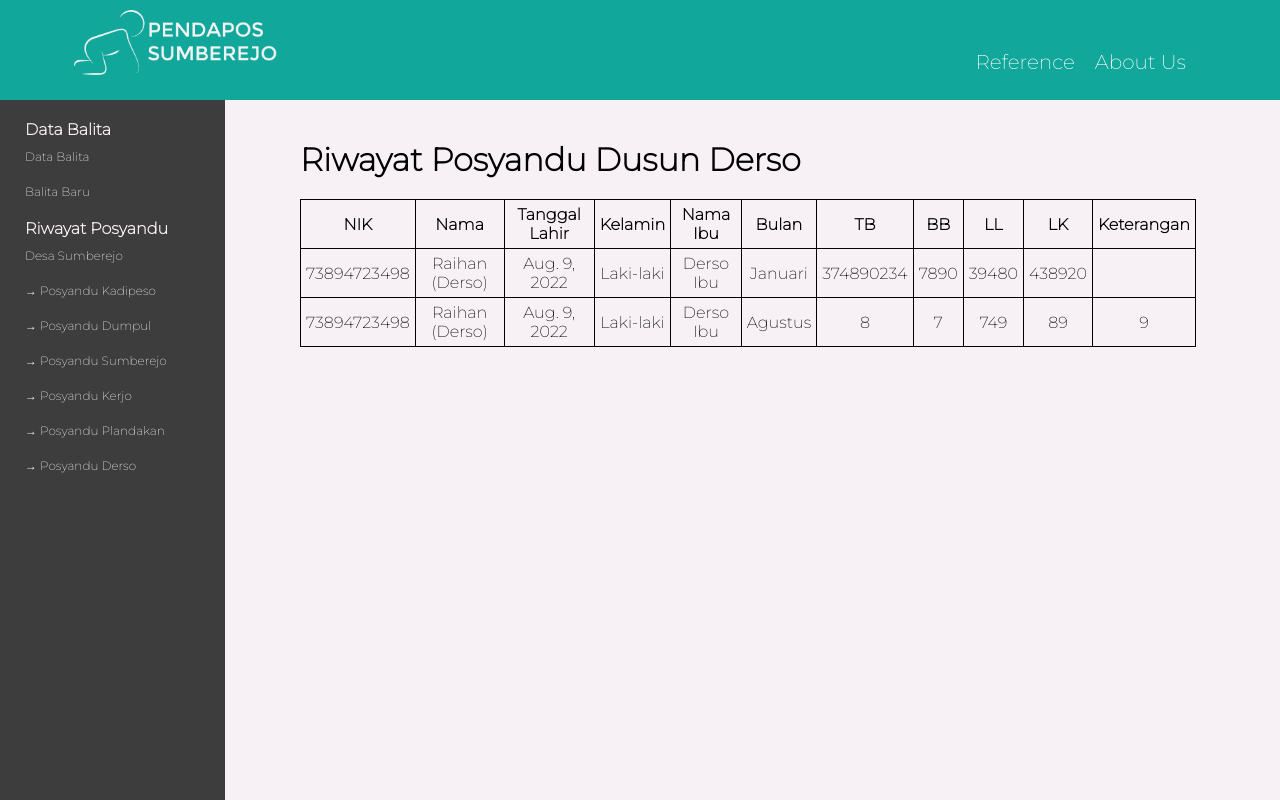
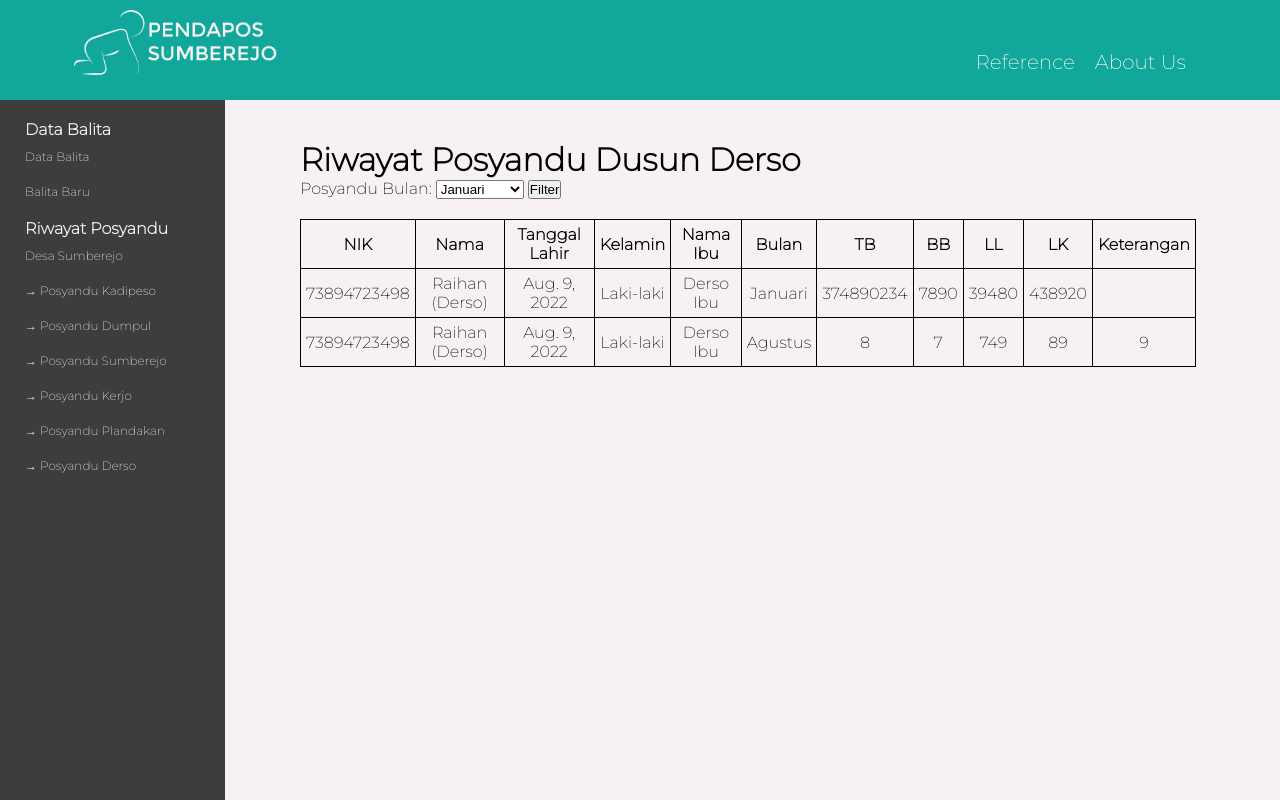
Before and after one commit to garrychrstn/pendaposheroku, a Django app: page /riwayat/derso in a window 1280 px wide. Run offline with Django 4.2, Linux system fonts and the light colour scheme; data comes from the database, SQL or seed files in the repository; both versions use the stored data as it was after the commit.

Commit message:
v2.3, fix filter, add filter to desa and all dusun

```diff
--- a/main/forms.py
+++ b/main/forms.py
@@ -10,7 +10,7 @@ class SearchBalita(forms.Form):
             'placeholder' : 'Nama'
         })
     )
-class PosyanduFilter(forms.Form):
+class BulanForm(forms.Form):
     pilihanbulan = [
     ('Januari', 'Januari'),
     ('Februari', 'Februari'),
--- a/main/templates/all.html
+++ b/main/templates/all.html
@@ -12,7 +12,7 @@
         <h1>Riwayat Posyandu Desa Sumberejo</h1>
         <form method='POST' action=''>
             {% csrf_token %}
-            {{ forms.as_p }}
+            {{ forms }}
             <button type='submit' name='save'>Filter</button>
         </form>
     </div>
--- a/main/templates/dusunderso.html
+++ b/main/templates/dusunderso.html
@@ -10,6 +10,11 @@
 {% block content %}
     <div class='intro'>
         <h1>Riwayat Posyandu Dusun Derso</h1>
+        <form method='POST' action=''>
+            {% csrf_token %}
+            {{ forms }}
+            <button type='submit' name='save'>Filter</button>
+        </form>
     </div>
     {% comment %} <div class='filter'>
         <form method="GET" action="{% url 'main:riwayatfilter' %}">
--- a/main/templates/dusundumpul.html
+++ b/main/templates/dusundumpul.html
@@ -10,6 +10,11 @@
 {% block content %}
     <div class='intro'>
         <h1>Riwayat Posyandu Dusun Dumpul</h1>
+        <form method='POST' action=''>
+            {% csrf_token %}
+            {{ forms }}
+            <button type='submit' name='save'>Filter</button>
+        </form>
     </div>
     {% comment %} <div class='filter'>
         <form method="GET" action="{% url 'main:riwayatfilter' %}">
--- a/main/templates/dusunkadipeso.html
+++ b/main/templates/dusunkadipeso.html
@@ -10,6 +10,11 @@
 {% block content %}
     <div class='intro'>
         <h1>Riwayat Posyandu Dusun Kadipeso</h1>
+        <form method='POST' action=''>
+            {% csrf_token %}
+            {{ forms }}
+            <button type='submit' name='save'>Filter</button>
+        </form>
     </div>
     {% comment %} <div class='filter'>
         <form method="GET" action="{% url 'main:riwayatfilter' %}">
--- a/main/templates/dusunkerjo.html
+++ b/main/templates/dusunkerjo.html
@@ -10,6 +10,11 @@
 {% block content %}
     <div class='intro'>
         <h1>Riwayat Posyandu Dusun Kerjo</h1>
+        <form method='POST' action=''>
+            {% csrf_token %}
+            {{ forms }}
+            <button type='submit' name='save'>Filter</button>
+        </form>
     </div>
     {% comment %} <div class='filter'>
         <form method="GET" action="{% url 'main:riwayatfilter' %}">
--- a/main/templates/dusunplandakan.html
+++ b/main/templates/dusunplandakan.html
@@ -10,6 +10,11 @@
 {% block content %}
     <div class='intro'>
         <h1>Riwayat Posyandu Dusun Plandakan</h1>
+        <form method='POST' action=''>
+            {% csrf_token %}
+            {{ forms }}
+            <button type='submit' name='save'>Filter</button>
+        </form>
     </div>
     {% comment %} <div class='filter'>
         <form method="GET" action="{% url 'main:riwayatfilter' %}">
--- a/main/templates/dusunsumberejo.html
+++ b/main/templates/dusunsumberejo.html
@@ -10,6 +10,11 @@
 {% block content %}
     <div class='intro'>
         <h1>Riwayat Posyandu Dusun Sumberejo</h1>
+        <form method='POST' action=''>
+            {% csrf_token %}
+            {{ forms }}
+            <button type='submit' name='save'>Filter</button>
+        </form>
     </div>
     {% comment %} <div class='filter'>
         <form method="GET" action="{% url 'main:riwayatfilter' %}">
--- a/main/views.py
+++ b/main/views.py
@@ -1,6 +1,7 @@
 from django.shortcuts import render, get_object_or_404, redirect
 from datetime import date, timezone, datetime
 from .forms import *
+from django.db.models import Prefetch
 from django.http import HttpResponse, HttpResponseRedirect, Http404
 from . forms import *
 from . models import *
@@ -107,72 +108,130 @@ def inputposyandu(response, nik):
 
 
 def riwayat(response):
-
-    # profils = Profil.objects.all()
-    # posyandus = Posyandu.objects.all()
-
-    # context = {
-    #     'pf' : profils,
-    #     'ps' : posyandus,
-    # }
-    # return render(response, 'all.html', context)
-
     profils = Profil.objects.prefetch_related('posyandu_set')
     if response.method == 'POST':
-        forms = PosyanduFilter(response.POST)
+        forms = BulanForm(response.POST)
         if forms.is_valid():
             bulan = forms.cleaned_data['bulan']
-            profils = profils.filter(bulan__icontains=bulan)
+            profils = Profil.objects.prefetch_related(
+                Prefetch('posyandu_set', Posyandu.objects.filter(bulan=bulan))
+            ).filter(posyandu__bulan=bulan)
+
     else:
-        forms = PosyanduFilter()
-
+        forms = BulanForm()
     return render(response, 'all.html', {'profils': profils, 'forms' : forms})
 
 def dumpul(response):
-    p = Profil.objects.prefetch_related('posyandu_set')
-    profils = p.filter(dusun='Dumpul')
+    profils = Profil.objects.prefetch_related('posyandu_set')
+    profils = profils.filter(dusun='Dumpul')
+    if response.method == 'POST':
+        forms = BulanForm(response.POST)
+        if forms.is_valid():
+            bulan = forms.cleaned_data['bulan']
+            profils = Profil.objects.prefetch_related(
+                Prefetch('posyandu_set', Posyandu.objects.filter(bulan=bulan))
+            ).filter(posyandu__bulan=bulan, dusun='Dumpul')
+
+    else:
+        forms = BulanForm()
     context = {
         'profils' : profils,
+        'forms' : forms
     }
     return render(response, 'dusundumpul.html', context)
 
 def kadipeso(response):
-    p = Profil.objects.prefetch_related('posyandu_set')
-    profils = p.filter(dusun='Kadipeso')
+    profils = Profil.objects.prefetch_related('posyandu_set')
+    profils = profils.filter(dusun='Kadipeso')
+    if response.method == 'POST':
+        forms = BulanForm(response.POST)
+        if forms.is_valid():
+            bulan = forms.cleaned_data['bulan']
+            profils = Profil.objects.prefetch_related(
+                Prefetch('posyandu_set', Posyandu.objects.filter(bulan=bulan))
+            ).filter(posyandu__bulan=bulan, dusun='Kadipeso')
+
+    else:
+        forms = BulanForm()
     context = {
         'profils' : profils,
+        'forms' : forms
     }
     return render(response, 'dusunkadipeso.html', context)
 
 def derso(response):
-    p = Profil.objects.prefetch_related('posyandu_set')
-    profils = p.filter(dusun='Derso')
+    profils = Profil.objects.prefetch_related('posyandu_set')
+    profils = profils.filter(dusun='Derso')
+    if response.method == 'POST':
+        forms = BulanForm(response.POST)
+        if forms.is_valid():
+            bulan = forms.cleaned_data['bulan']
+            profils = Profil.objects.prefetch_related(
+                Prefetch('posyandu_set', Posyandu.objects.filter(bulan=bulan))
+            ).filter(posyandu__bulan=bulan, dusun='Derso')
+
+    else:
+        forms = BulanForm()
     context = {
         'profils' : profils,
+        'forms' : forms
     }
     return render(response, 'dusunderso.html', context)
 
 def plandakan(response):
-    p = Profil.objects.prefetch_related('posyandu_set')
-    profils = p.filter(dusun='Plandakan')
+    profils = Profil.objects.prefetch_related('posyandu_set')
+    profils = profils.filter(dusun='Plandakan')
+    if response.method == 'POST':
+        forms = BulanForm(response.POST)
+        if forms.is_valid():
+            bulan = forms.cleaned_data['bulan']
+            profils = Profil.objects.prefetch_related(
+                Prefetch('posyandu_set', Posyandu.objects.filter(bulan=bulan))
+            ).filter(posyandu__bulan=bulan, dusun='Plandakan')
+
+    else:
+        forms = BulanForm()
     context = {
         'profils' : profils,
+        'forms' : forms
     }
     return render(response, 'dusunplandakan.html', context)
 
 def kerjo(response):
-    p = Profil.objects.prefetch_related('posyandu_set')
-    profils = p.filter(dusun='Kerjo')
+    profils = Profil.objects.prefetch_related('posyandu_set')
+    profils = profils.filter(dusun='Kerjo')
+    if response.method == 'POST':
+        forms = BulanForm(response.POST)
+        if forms.is_valid():
+            bulan = forms.cleaned_data['bulan']
+            profils = Profil.objects.prefetch_related(
+                Prefetch('posyandu_set', Posyandu.objects.filter(bulan=bulan))
+            ).filter(posyandu__bulan=bulan, dusun='Kerjo')
+
+    else:
+        forms = BulanForm()
     context = {
         'profils' : profils,
+        'forms' : forms
     }
     return render(response, 'dusunkerjo.html', context)
 
 def sumberejo(response):
-    p = Profil.objects.prefetch_related('posyandu_set')
-    profils = p.filter(dusun='Sumberejo')
+    profils = Profil.objects.prefetch_related('posyandu_set')
+    profils = profils.filter(dusun='Sumberejo')
+    if response.method == 'POST':
+        forms = BulanForm(response.POST)
+        if forms.is_valid():
+            bulan = forms.cleaned_data['bulan']
+            profils = Profil.objects.prefetch_related(
+                Prefetch('posyandu_set', Posyandu.objects.filter(bulan=bulan))
+            ).filter(posyandu__bulan=bulan, dusun='Sumberejo')
+
+    else:
+        forms = BulanForm()
     context = {
         'profils' : profils,
+        'forms' : forms
     }
     return render(response, 'dusunsumberejo.html', context)
 
```
Also changed, not shown: db.sqlite3.
